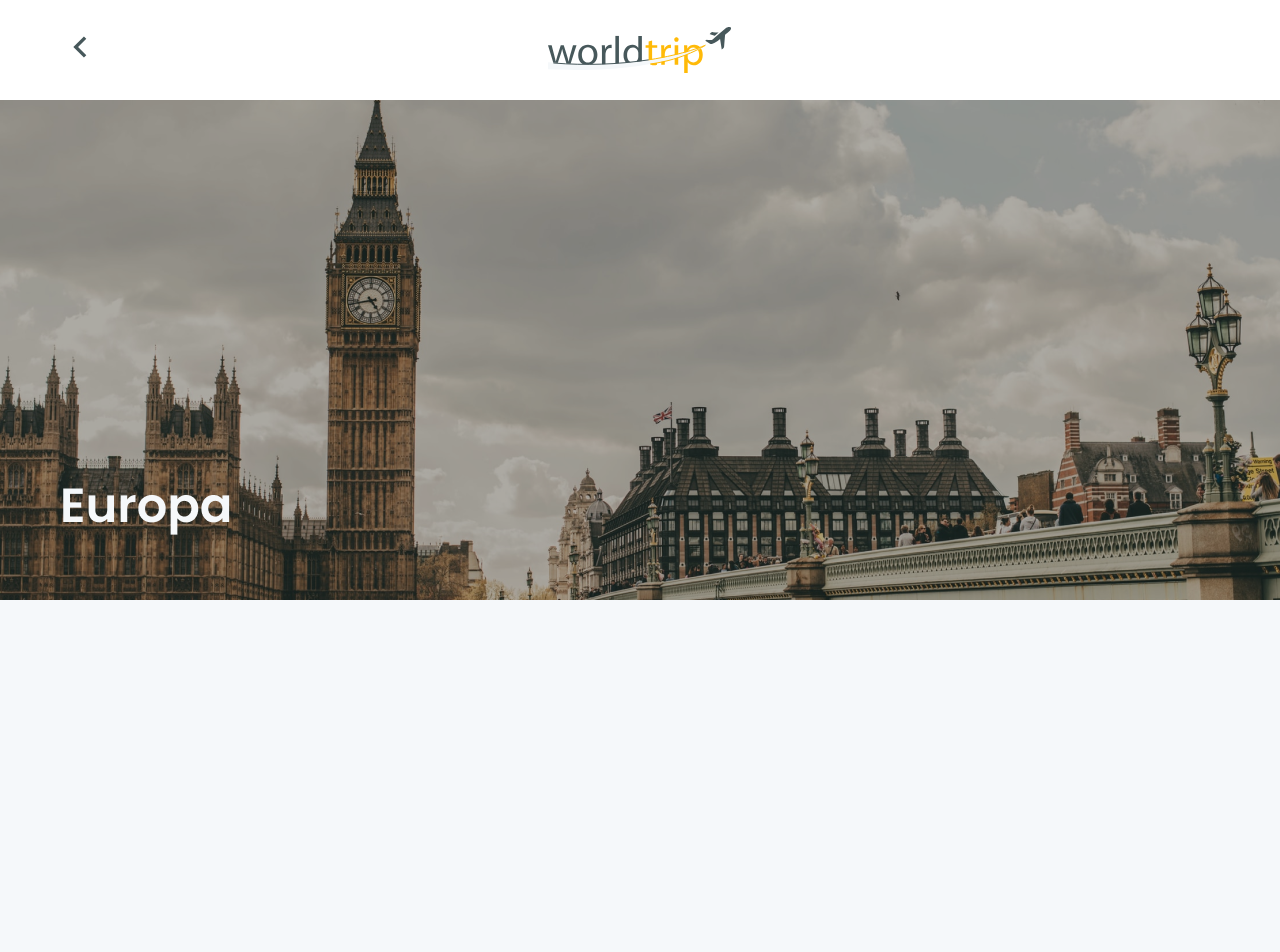
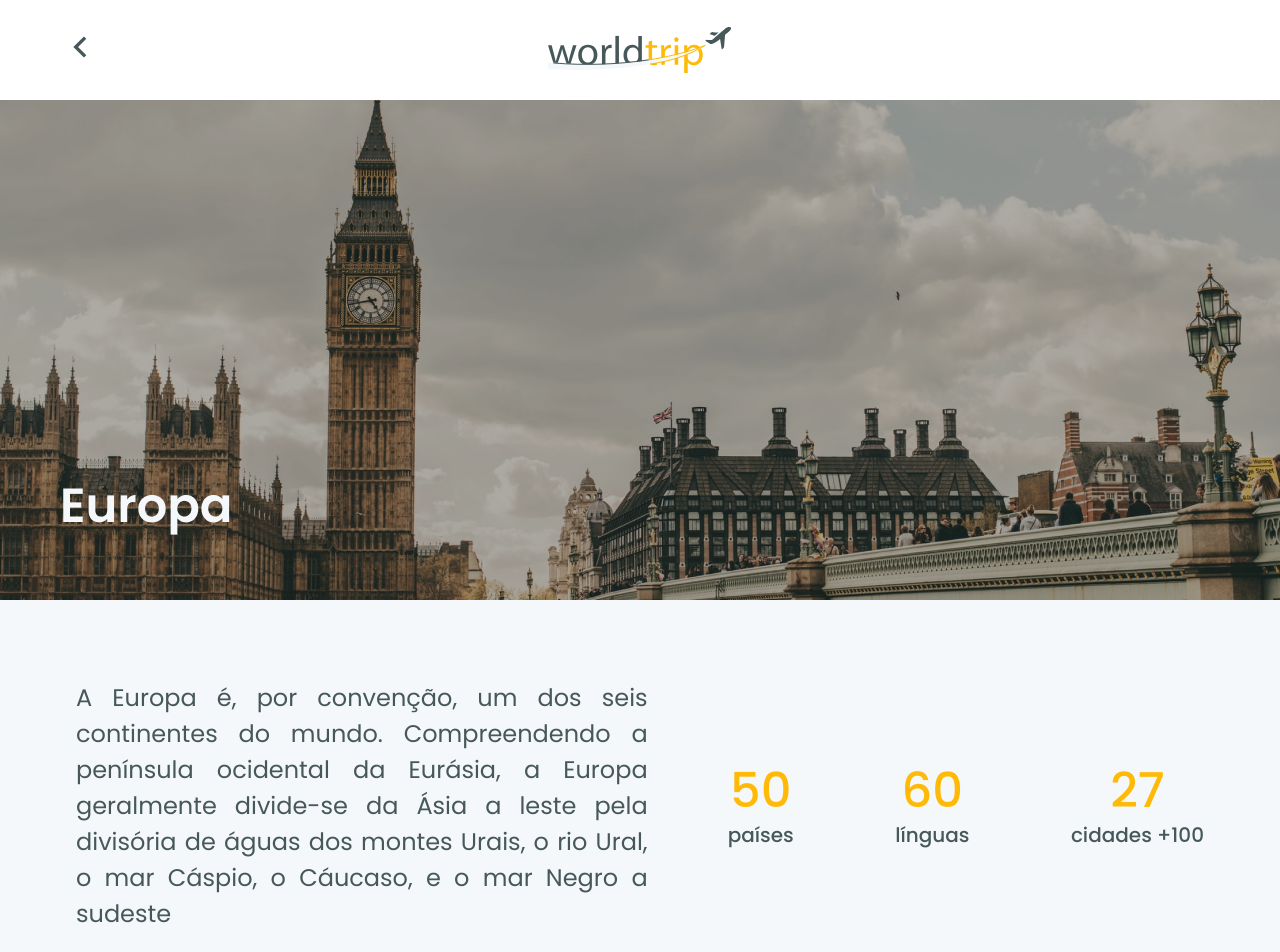
Before and after one commit to GuilhermeFujita/ignite-worldtrip, a Next.js app: page /continent/europa in a window 1280 px wide. Shown: the top 952 px of the page. Before the commit the page ends 800 px from the top, so only its background shows below. Built offline with nearby package versions, Linux system fonts and the light colour scheme.

Commit message:
Continent component - body

```diff
--- /dev/null
+++ b/src/components/Content/Infos.tsx
@@ -0,0 +1,23 @@
+import { Flex, Heading, Text } from "@chakra-ui/react";
+
+export default function Infos() {
+  return (
+    <Flex align="center" justify="space-between">
+      <Flex direction="column" justify="center" align={["flex-start", "flex-start", "center"]}>
+        <Heading fontSize={["2xl", "5xl"]} color="yellow.400" fontWeight="500">50</Heading>
+        <Text fontSize={["md", "xl"]} color="gray.700" fontWeight="500">países</Text>
+      </Flex>
+
+      <Flex direction="column" justify="center" align={["flex-start", "flex-start", "center"]}>
+        <Heading fontSize={["2xl", "5xl"]} color="yellow.400" fontWeight="500">60</Heading>
+        <Text fontSize={["md", "xl"]} color="gray.700" fontWeight="500">línguas</Text>
+      </Flex>
+
+      <Flex direction="column" justify="center" align={["flex-start", "flex-start", "center"]}>
+        <Heading fontSize={["2xl", "5xl"]} color="yellow.400" fontWeight="500">27</Heading>
+        <Text fontSize={["md", "xl"]} color="gray.700" fontWeight="500">cidades +100</Text>
+      </Flex>
+
+    </Flex>
+  )
+}
--- /dev/null
+++ b/src/components/Content/index.tsx
@@ -0,0 +1,19 @@
+import { Grid, Text } from "@chakra-ui/react";
+import Infos from "./Infos";
+
+export default function Content() {
+  return (
+    <Grid
+      templateColumns={["1fr", "1fr", "1fr 1fr", "1.2fr 1fr"]}
+      gap={["5", "10", "16", "20"]}
+      my={["8", "20"]}
+    >
+      <Text
+        fontSize={["lg", "xl", "xl", "2xl"]}
+        color="gray.700"
+        textAlign="justify"
+      >A Europa é, por convenção, um dos seis continentes do mundo. Compreendendo a península ocidental da Eurásia, a Europa geralmente divide-se da Ásia a leste pela divisória de águas dos montes Urais, o rio Ural, o mar Cáspio, o Cáucaso, e o mar Negro a sudeste</Text>
+      <Infos />
+    </Grid>
+  )
+}
--- a/src/pages/continent/[slug].tsx
+++ b/src/pages/continent/[slug].tsx
@@ -1,4 +1,5 @@
 import { Flex } from "@chakra-ui/react";
+import Content from "../../components/Content";
 import ContinentBanner from "../../components/ContinentBanner";
 import Header from "../../components/Header";
 
@@ -7,6 +8,11 @@ export default function Continent() {
     <Flex direction="column">
       <Header />
       <ContinentBanner />
+
+      <Flex direction="column" maxW="1160px" mx="auto" mb="10" px="1rem">
+        <Content />
+      </Flex>
+
     </Flex>
   )
 }
```
